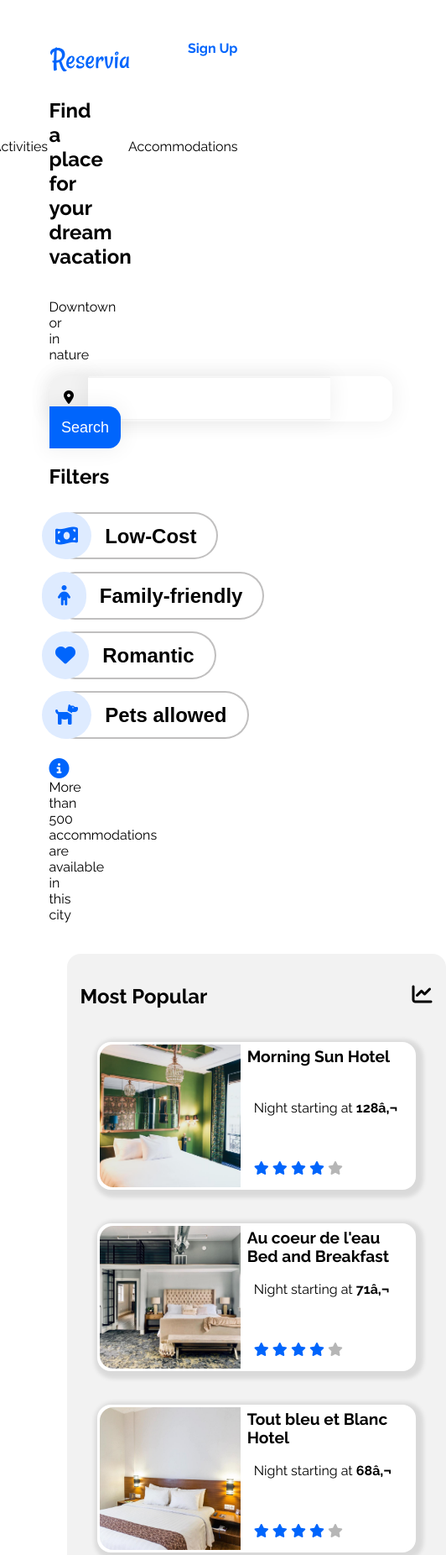
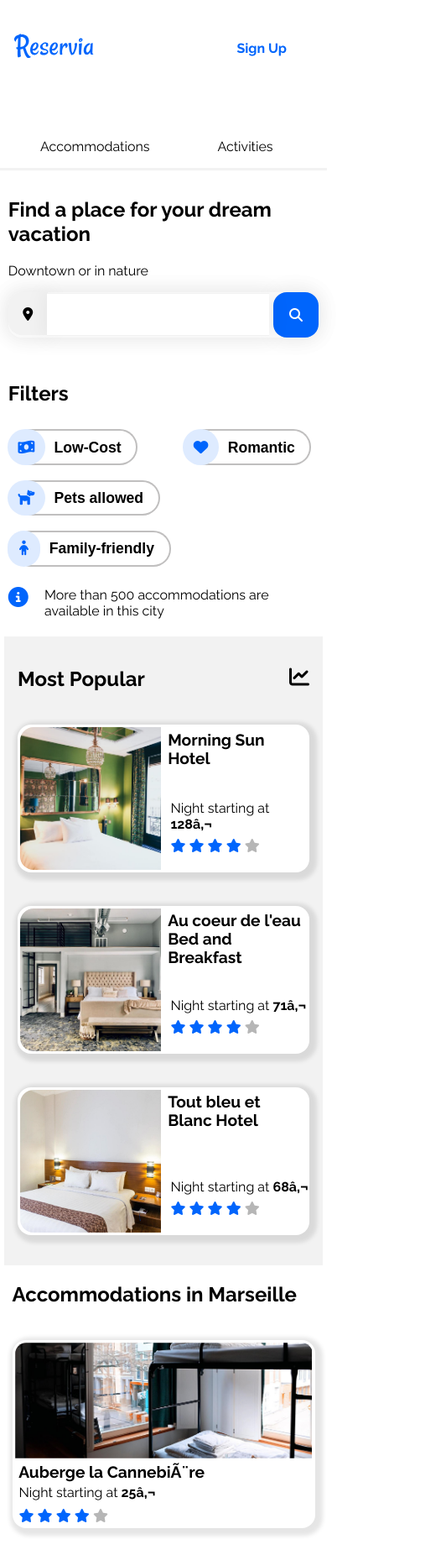
Before and after one commit to TomOeggl/p2.mockup, a plain HTML site: page index.html in a window 390 px wide. Shown: the top 1852 px of the page at 84% size, 532 px wide, since content can reach past the window. Drawn offline with Linux system fonts and the light colour scheme.

Commit message:
Desktop and Mobile fully implemented

```diff
--- a/css/style.css
+++ b/css/style.css
@@ -48,6 +48,7 @@ header {
 
 .topnav:hover {
   border-top: 2px solid #0065fc;
+  color: #0065fc;
 }
 
 #signup {
@@ -84,7 +85,7 @@ nav {
   box-shadow: 0px 0px 25px 4px rgba(0, 0, 0, 0.1);
 }
 
-#filtercontainer{
+#filtercontainer {
   display: flex;
   flex-flow: row wrap;
   flex-grow: 0;
@@ -94,10 +95,10 @@ nav {
   max-width: 90%;
 }
 
-#filtersheading{
+#filtersheading {
   padding-right: 2em;
 }
-.filter{
+.filter {
   padding-right: -4em;
   max-width: max-content;
   font-size: 1.5em;
@@ -118,12 +119,11 @@ nav {
   margin: 0.3em;
 }
 
-.filter:hover
-{
-  background-color:  #f2f2f2;
+.filter:hover {
+  background-color: #f2f2f2;
 }
 
-.filtertext{
+.filtertext {
   padding-left: 0.5em;
   padding-right: 0.5em;
 }
@@ -132,15 +132,15 @@ nav {
 .fa-child,
 .fa-heart,
 .fa-dog {
-  padding: calc(0.6em +  2px);
-  background-color: #DEEBFF;
+  padding: calc(0.6em + 2px);
+  background-color: #deebff;
   border-radius: 1.2em;
   color: #0065fc;
   margin: -3px;
   margin-left: -1em;
 }
 
-.fa-child{
+.fa-child {
   padding-right: 0.8em;
   padding-left: 0.8em;
 }
@@ -187,13 +187,25 @@ nav {
   margin-top: -20px;
   margin-bottom: 0px;
 }
-#searchbutton:hover {
+#searchbutton:hover,
+.fa-search {
   background-color: #095ad4;
+}
+
+.fa-search {
+  display: none;
+  visibility: hidden;
 }
 
 .fa-info-circle {
   font-size: 1.5em;
-  color:#0065fc;
+  color: #0065fc;
+  float: left;
+  margin-right: 0.5em;
+}
+
+#overflowinfo {
+  max-width: 40%;
 }
 
 /* Image Behaviour*/
@@ -269,8 +281,6 @@ img {
   margin: 1em;
   max-width: 1.2fr;
   max-height: 47.5em;
-
-
 }
 
 .fa-chart-line {
@@ -514,26 +524,28 @@ img {
   left: 0.2em;
 }
 
+@media all and (min-width: 576px) {
   #actcontainer .activity:nth-child(1) {
     flex-basis: 40em;
   }
-.activity:nth-child(2) {
+  #actcontainer .activity:nth-child(2) {
     flex-basis: 15em;
   }
 
-.activity:nth-child(3) {
+  #actcontainer .activity:nth-child(3) {
     flex-basis: 10em;
   }
 
-.activity:nth-child(4) {
+  #actcontainer .activity:nth-child(4) {
     flex-basis: 40em;
   }
-.activity:nth-child(5) {
+  #actcontainer .activity:nth-child(5) {
     flex-basis: 10em;
   }
 
-.activity:nth-child(6) {
+  #actcontainer .activity:nth-child(6) {
     flex-basis: 15em;
+  }
 }
 
 footer {
@@ -553,3 +565,213 @@ footer {
   flex-grow: 1fr;
   padding: 1.5em;
 }
+
+@media screen and (max-width: 576px) {
+  body {
+    max-width: 100%;
+    margin: auto;
+    align-items: center;
+  }
+
+  #logo {
+    margin-left: 1em;
+    margin-top: 2em;
+  }
+
+  #topnavcontainer {
+    flex-direction: row;
+    width: 100%;
+    justify-content: space-between;
+    flex-grow: 1;
+  }
+
+  .topnav {
+    margin: 0px;
+    flex-grow: 1;
+    border-bottom: 3px solid #f2f2f2;
+    padding-bottom: 1em;
+    margin-bottom: 2em;
+  }
+
+  .topnav:hover {
+    border-top: none;
+    border-color: #0065fc;
+  }
+
+  .topnav:nth-child(1) {
+    max-width: 50%;
+    text-align: center;
+  }
+
+  .topnav:nth-child(2) {
+    text-align: center;
+  }
+
+  #searchbox {
+    display: block;
+    width: 95%;
+    margin: auto;
+  }
+
+  #searchbar {
+    width: 20em;
+    min-width: 100%;
+  }
+
+  .fa-search {
+    display: inline;
+    visibility: visible;
+    padding: 1.2em;
+    background-color: #0065fc;
+    float: right;
+    align-self: left;
+    border-radius: 1em;
+    color: white;
+    box-shadow: 0px 0px 25px 4px rgba(0, 0, 0, 0.05);
+    transition: 0.3s;
+  }
+
+  .fa-search:hover {
+    background-color: #0759d5;
+  }
+
+  #searchbutton {
+    display: none;
+  }
+
+  #locinput {
+    width: calc(100% - 5.5em);
+    max-width: auto;
+  }
+
+  #filtercontainer {
+    min-width: 100%;
+  }
+
+  #filtersheading {
+    padding-right: 10em;
+  }
+
+  .filter {
+    margin: 0.5em;
+    font-size: 1.1em;
+  }
+
+  .filter:nth-child(1) {
+    order: -1;
+  }
+
+  .filter:nth-child(3) {
+    order: 1;
+  }
+
+  .fa-info-circle {
+    display: block;
+    float: left;
+    padding-right: 0.3em;
+  }
+
+  #overflowinfo {
+    max-width: none;
+  }
+
+  #container {
+    display: initial;
+    min-width: 100%;
+  }
+
+  #mostpopular {
+    display: flex;
+    flex-flow: column;
+    width: 100%;
+    min-width: 100%;
+    align-items: center;
+    border-radius: 0em;
+    margin: 0px;
+  }
+
+  #mostpopular > *:first-child {
+    align-self: stretch;
+  }
+
+  #popheading {
+    align-self: unset;
+  }
+
+  .popaccommodation {
+    min-width: 100%;
+  }
+
+  .popimg {
+    max-width: 12em;
+    max-height: 12em;
+  }
+
+  .popname {
+    font-size: normal;
+  }
+
+  .popprice {
+    bottom: 2em;
+    left: 11.4em;
+    max-width: inherit;
+  }
+
+  .stars {
+    left: 11.4em;
+    bottom: 0.4em;
+  }
+
+  #results {
+    max-width: 95%;
+    margin: 0px;
+    background-color: white;
+    padding: 0px;
+  }
+
+  #accsection {
+    margin: 0px;
+
+    padding: 0px;
+
+    flex-direction: column;
+    align-items: center;
+  }
+
+  .accommodation {
+    margin-left: 0px;
+    margin-right: 0px;
+    justify-content: center;
+    padding: 0px;
+    max-width: 100%;
+    min-width: 100%;
+    max-height: 14em;
+  }
+
+  .accimg {
+    max-height: 9em;
+    font-size: 1em;
+    margin-bottom: 0.3em;
+  }
+
+  #actsection {
+    width: 95%;
+    margin-left: 2em;
+  }
+
+  #actcontainer {
+    flex-direction: column;
+    max-height: unset;
+
+    justify-items: center;
+  }
+
+  .activity {
+    max-width: unset;
+    min-width: unset;
+    width: 100%;
+    margin-left: 0px;
+    margin-right: 0px;
+    flex-basis: 15em;
+  }
+}
--- a/index.html
+++ b/index.html
@@ -26,7 +26,7 @@
       />
       <a id="signup" href="#"><strong>Sign Up</strong></a>
       <div id="topnavcontainer">
-        <a class="topnav" href="#accomodationsanchor">Accommodations</a>
+        <a class="topnav" href="#accommodationsanchor">Accommodations</a>
         <a class="topnav" href="#activitiesanchor">Activities</a>
       </div>
     </header>
@@ -40,6 +40,7 @@
         <i class="fas fa-map-marker-alt"></i>
         <input type="text" id="locinput" name="locinput" />
         <button type="submit" id="searchbutton">Search</button>
+        <i class="fas fa-search"></i>
       </form>
 
       <div id="filtercontainer">
@@ -51,10 +52,9 @@
         <button type="button" class="filter"><i class="fas fa-heart"></i> <span class="filtertext">Romantic</span> </button>
         <button type="button" class="filter"><i class="fas fa-dog"></i> <span class="filtertext">Pets allowed</span> </button>
       </div>
-      <p>
+      <p id="overflowinfo">
         <i class="fas fa-info-circle"></i> More than 500 accommodations are
-        available in this <br />
-        city
+        available in this city
       </p>
     </nav>
     <a id="accommodationsanchor">
@@ -62,7 +62,7 @@
       <!-- Main container for modular arranged content-->
 
       <div id="mostpopular">
-        <h1>Most Popular <i class="fas fa-chart-line"></i></h1>
+        <h1 id="popheading">Most Popular <i class="fas fa-chart-line"></i></h1>
 
         <!-- Contains 'Most Popupar' section -->
         <a class="popaccommodation" href="#">
```
Lines whose indentation alone changed are shown as unchanged.
